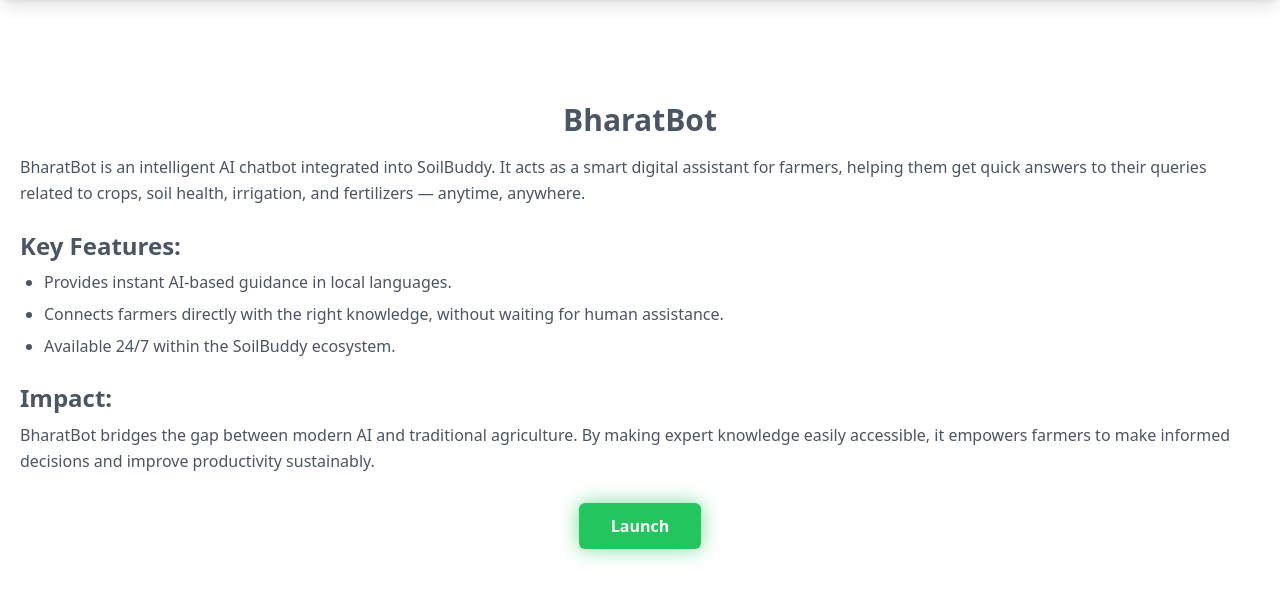
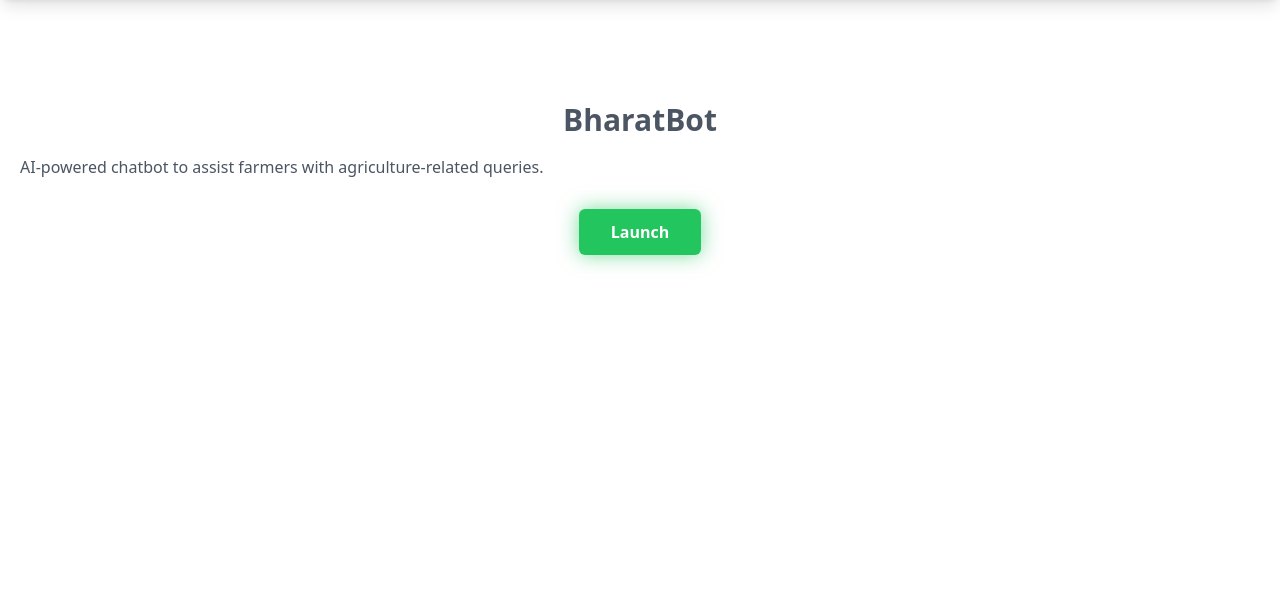
Before and after one commit to gamechangerfrombihar/SoilBuddy, a Flask app: page /bharatbot/desc in a window 1280 px wide. Shown: the part 90-691 px from the top of the page. Run offline with Flask 3, Linux system fonts and the light colour scheme; some libraries are stand-ins or nearby versions.

Commit message:
Update BharatBot.html

```diff
--- a/templates/BharatBot.html
+++ b/templates/BharatBot.html
@@ -1,9 +1,9 @@
 <!DOCTYPE html>
-<html lang="en">
+<html lang="{{ lang }}">
 <head>
   <meta charset="UTF-8" />
   <meta name="viewport" content="width=device-width, initial-scale=1.0" />
-  <title>SoilBuddy - BharatBot</title>
+  <title>SoilBuddy - {{ texts.bharatbot_title }}</title>
   <script src="https://cdn.tailwindcss.com"></script>
   <style>
     body {
@@ -43,7 +43,7 @@
 <body class="light transition-all">
 
   <!-- Navbar -->
-   <nav class="navbar text-white shadow-lg">
+  <nav class="navbar text-white shadow-lg">
     <div class="container mx-auto flex flex-wrap p-5 flex-row items-center justify-between">
       <a href="/" class="flex title-font font-medium items-center mb-4 md:mb-0">
         <img src="SoilBuddy_Logo.png" alt="SoilBuddy Logo" class="logo-img mr-3">
@@ -59,28 +59,28 @@
   <!-- BharatBot Content -->
   <section class="text-gray-600 body-font">
     <div class="container px-5 py-24 mx-auto">
-      <h1 class="text-3xl font-semibold mb-4 text-center">BharatBot</h1>
-      <p class="leading-relaxed text-base mb-6">
-        BharatBot is an intelligent AI chatbot integrated into SoilBuddy. It acts as a smart digital assistant for farmers, helping them get quick answers to their queries related to crops, soil health, irrigation, and fertilizers — anytime, anywhere.
-      </p>
+      <h1 class="text-3xl font-semibold mb-4 text-center">{{ texts.bharatbot_title }}</h1>
+      <p class="leading-relaxed text-base mb-6">{{ texts.bharatbot_desc }}</p>
 
-      <h2 class="text-2xl font-semibold mb-2">Key Features:</h2>
+      {% if texts.bharatbot_features %}
+      <h2 class="text-2xl font-semibold mb-2">{{ texts.bharatbot_features_title }}</h2>
       <ul class="list-disc pl-6 space-y-2">
-        <li>Provides instant AI-based guidance in local languages.</li>
-        <li>Connects farmers directly with the right knowledge, without waiting for human assistance.</li>
-        <li>Available 24/7 within the SoilBuddy ecosystem.</li>
+        {% for feature in texts.bharatbot_features %}
+        <li>{{ feature }}</li>
+        {% endfor %}
       </ul>
+      {% endif %}
 
-      <h2 class="text-2xl font-semibold mt-6 mb-2">Impact:</h2>
-      <p class="leading-relaxed text-base">
-        BharatBot bridges the gap between modern AI and traditional agriculture. By making expert knowledge easily accessible, it empowers farmers to make informed decisions and improve productivity sustainably.
-      </p>
+      {% if texts.bharatbot_impact %}
+      <h2 class="text-2xl font-semibold mt-6 mb-2">{{ texts.bharatbot_impact_title }}</h2>
+      <p class="leading-relaxed text-base">{{ texts.bharatbot_impact }}</p>
+      {% endif %}
 
       <!-- Launch Button -->
       <div class="mt-10 text-center">
-        <a href="https://bharatbot-2a7793.zapier.app/" target="_blank"
+        <a href="{{ texts.bharatbot_launch_link }}" target="_blank"
            class="bg-green-500 text-white py-3 px-8 rounded-md glow-btn hover:bg-green-600 font-semibold">
-          Launch
+          {{ texts.launch_btn }}
         </a>
       </div>
     </div>
@@ -89,7 +89,6 @@
   <script>
     const body = document.body;
     const toggleBtn = document.getElementById('theme-toggle');
-
     toggleBtn.addEventListener('click', () => {
       body.classList.toggle('dark');
       body.classList.toggle('light');
```
